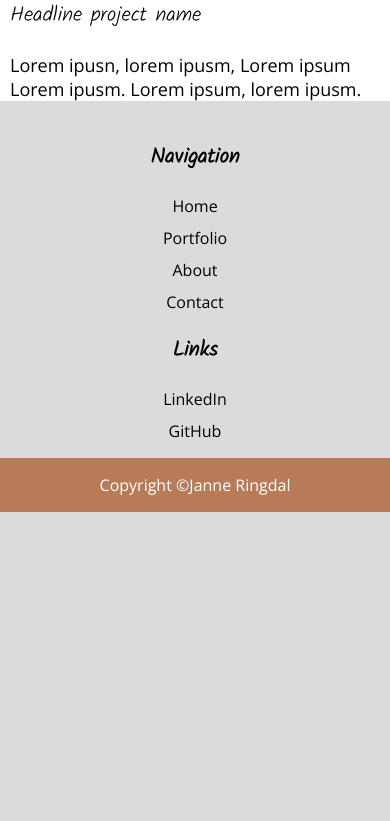
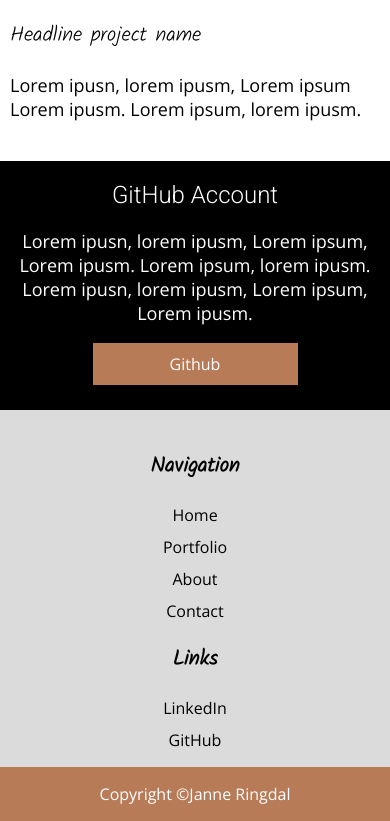
Before and after one commit to Janne-R/portfolio2, a React (Create React App) app: page /portfolio in a window 390 px wide. Shown: the part 3138-3959 px from the top of the page. Before the commit the page ends 3650 px from the top, so only its background shows below. Built offline with nearby package versions, Linux system fonts and the light colour scheme.

Commit message:
portfolio mobile done

```diff
--- a/src/components/AllProjects.js
+++ b/src/components/AllProjects.js
@@ -9,6 +9,7 @@ text-align: start;
 
 const Container = styled.div`
 background-color: ${({ theme }) => theme.colors.secondaryBackgroundColor};
+display: inline-block;
 `;
 
 const AllProjects = () => {
--- /dev/null
+++ b/src/components/GitHub.js
@@ -0,0 +1,36 @@
+import styled from "styled-components";
+import StyledALink from "./StyledALink";
+import BlockContainer from "./BlockContainer";
+
+const Div = styled.div`
+background-color: ${({ theme }) => theme.colors.dark};
+color: ${({ theme }) => theme.colors.light};
+text-align: center;
+`;
+
+const H2 = styled.h2`
+    margin-top: 0;
+    padding-top: 20px;
+`;
+
+const Link = styled(StyledALink)`
+width: 50%;
+`;
+
+const GitHub = () => {
+  return (
+    <Div>
+      <BlockContainer>
+        <H2>
+          GitHub Account
+        </H2>
+        <p>Lorem ipusn, lorem ipusm, Lorem ipsum, Lorem ipusm.
+          Lorem ipsum, lorem ipusm. Lorem ipusn, lorem ipusm,
+          Lorem ipsum, Lorem ipusm.</p>
+        <Link>Github</Link>
+      </BlockContainer>
+    </Div>
+  );
+};
+
+export default GitHub;
--- a/src/pages/Portfolio.js
+++ b/src/pages/Portfolio.js
@@ -1,10 +1,12 @@
 import PortfolioIntro from "../components/PortfolioIntro";
 import AllProjects from "../components/AllProjects";
+import Github from "../components/GitHub";
 
 const Portfolio = () => (
   <>
     <PortfolioIntro />
     <AllProjects />
+    <Github />
   </>
 );
 
```
